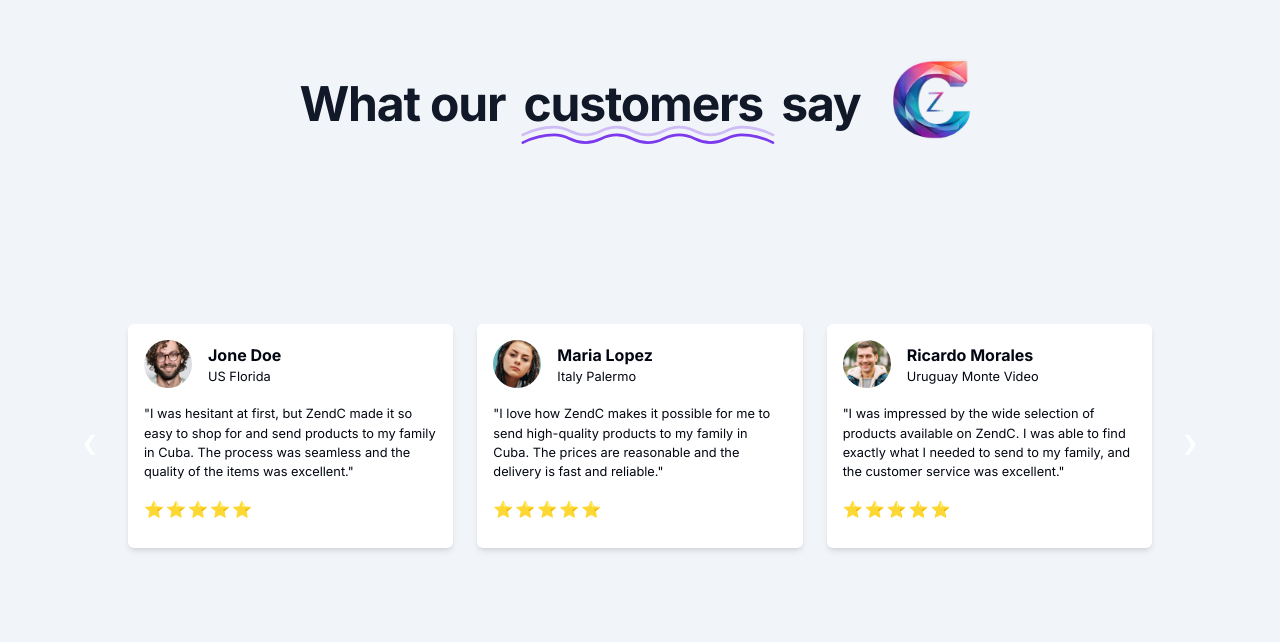
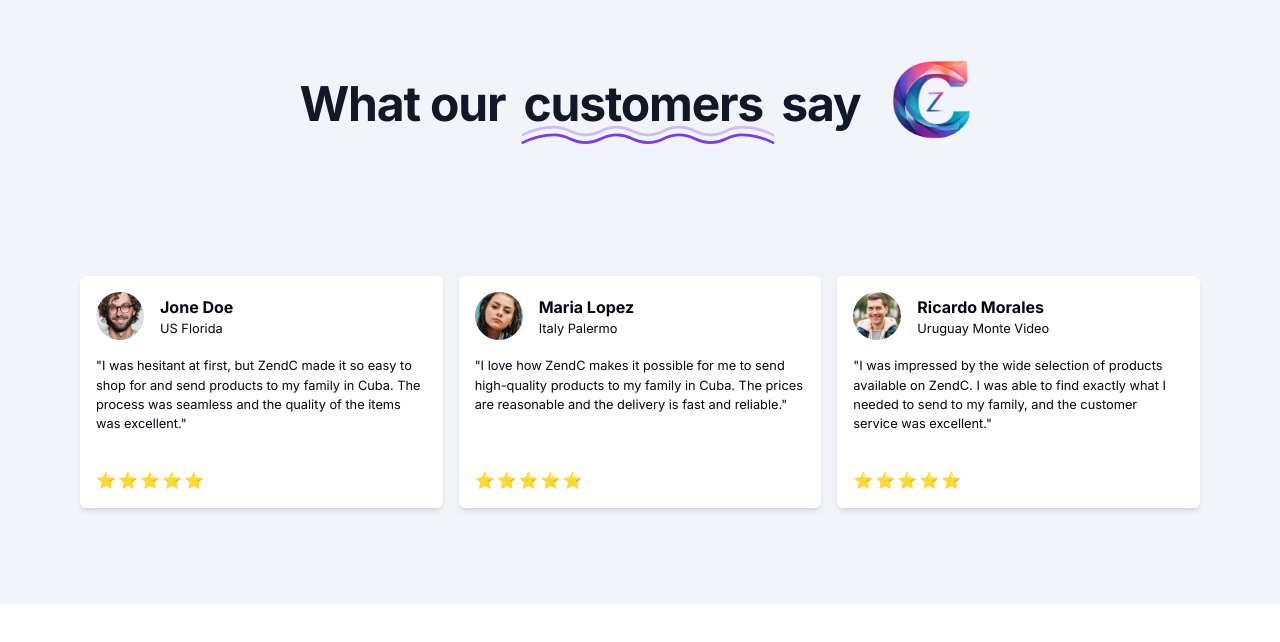
Before and after one commit to exagonsoft/zendc, a Next.js app: page / in a window 1280 px wide. Shown: the part 2411-3053 px from the top of the page. After the commit the page ends 3015 px from the top, so only its background shows below. Built offline with nearby package versions, Linux system fonts and the light colour scheme; no server answers.

Commit message:
#4 Update Carousel Logic

```diff
--- a/src/components/home/TestimonialSection.tsx
+++ b/src/components/home/TestimonialSection.tsx
@@ -24,9 +24,7 @@
             className="w-24 order-0 lg:order-2"
           />
         </div>
-        <div className="mx-auto flex max-w-2xl px-4 lg:mx-0 lg:max-w-none  gap-y-16">
-          <Carousel slides={testimonials} />
-        </div>
+        <Carousel slides={testimonials} />
       </MaxWidthWrapper>
     </section>
   );
--- a/src/components/shared/Carousel/Carousel.tsx
+++ b/src/components/shared/Carousel/Carousel.tsx
@@ -1,13 +1,13 @@
-"use client";
-
 "use client";
 
 import { Testimonial } from "@/types/testimonal";
-import React, { useState } from "react";
+import React, { useEffect, useState } from "react";
 import TestimonialCard from "../TestimonialCard";
+import './carouselStyles.css';
 
 const Carousel = ({ slides }: { slides: Array<Testimonial> }) => {
   const [currentIndex, setCurrentIndex] = useState(0);
+  const [renderSlides, setRenderSlides] = useState(Array<Testimonial>);
 
   const goToPrevSlide = () => {
     setCurrentIndex((prevIndex) =>
@@ -21,16 +21,27 @@
     );
   };
 
+  useEffect(() => {
+    const _usableTestimonials = slides.slice(currentIndex, currentIndex + 3);
+  }, [])
+
+  useEffect(() => {
+    let counter = 0;
+    setTimeout(() => {
+        goToNextSlide();
+    }, 10000);
+    const _usableTestimonials = slides.slice(currentIndex, currentIndex + 3);
+    while (_usableTestimonials.length < 3) {
+        _usableTestimonials.push(slides[counter]);
+        counter ++;
+    }
+    setRenderSlides(_usableTestimonials);
+  }, [currentIndex]);
+
   return (
-    <div className="w-full relative overflow-hidden lg:overflow-visible flex flex-col lg:flex-row">
-      <button className="absolute top-[45%] bg-[rgba(0, 0, 0, 0.5)] text-white border-none cursor-pointer p-2 px-[1.1rem] text-[20px] -left-16 hover:bg-slate-200 rounded-full transition-all" onClick={goToPrevSlide}>
-        ❮
-      </button>
-      <button className="absolute top-[45%] bg-[rgba(0, 0, 0, 0.5)] text-white border-none cursor-pointer p-2 px-[1.1rem] text-[20px] -right-16 hover:bg-slate-200 rounded-full transition-all" onClick={goToNextSlide}>
-        ❯
-      </button>
-      <div className="mx-auto grid sm:flex max-w-5xl grid-cols-1 grid-rows-1 gap-6 py-12 md:grid-cols-2 lg:grid-cols-3 w-full">
-        {slides.map((slide, index) => (
+    <div className="w-full relative overflow-hidden lg:overflow-visible flex flex-col gap-4">
+      <div className="w-full lg:flex overflow-visible gap-4 grid_containers">
+        {renderSlides.map((slide, index) => (
           <TestimonialCard
             key={index}
             name={slide.name}
@@ -41,6 +52,20 @@
           />
         ))}
       </div>
+      {/* <div className="w-full flex justify-center gap-8 items-center">
+        <button
+          className="relative order-1 top-[45%] bg-[rgba(0, 0, 0, 0.5)] text-white border-none cursor-pointer p-2 px-[1.1rem] text-[20px] -left-16 hover:bg-slate-200 rounded-full transition-all"
+          onClick={goToPrevSlide}
+        >
+          ❮
+        </button>
+        <button
+          className="relative order-3 top-[45%] bg-[rgba(0, 0, 0, 0.5)] text-white border-none cursor-pointer p-2 px-[1.1rem] text-[20px] -right-16 hover:bg-slate-200 rounded-full transition-all"
+          onClick={goToNextSlide}
+        >
+          ❯
+        </button>
+      </div> */}
     </div>
   );
 };
--- /dev/null
+++ b/src/components/shared/Carousel/carouselStyles.css
@@ -0,0 +1,14 @@
+.grid_containers {
+    display: grid;
+    grid-template-columns: repeat(auto-fill, minmax(30%, 1fr));
+    gap: 1rem;
+    width: 100%;
+}
+
+@media screen AND (max-width: 768px){
+    .grid_containers{
+        grid-template-columns: repeat(auto-fill, minmax(100%, auto));
+        grid-auto-flow: column;
+        max-height: 14rem;
+    }
+}
--- a/src/components/shared/TestimonialCard.tsx
+++ b/src/components/shared/TestimonialCard.tsx
@@ -30,7 +30,7 @@
 
   return (
     <div
-      className={`w-full bg-white rounded-md shadow-md transition-all flex flex-col gap-4 p-4 min-h-[14rem] hover:shadow-lg hover:scale-[1.05]`}
+      className={`w-full bg-white relative rounded-md shadow-md transition-all flex flex-col gap-4 p-4 min-h-[14rem] hover:shadow-lg hover:scale-[1.05]`}
     >
       <div className="w-full flex justify-start items-center gap-4">
         <img src={picture} alt="User" className="w-12 h-12 rounded-full" />
@@ -39,7 +39,7 @@
           <span className={`text-[.8rem] `}>{location}</span>
         </div>
       </div>
-      <p className={`text-[.8rem]`}>{`"${testimonial ? testimonial : ""}"`}</p>
+      <p className={`text-[.8rem] min-h-[6rem]`}>{`"${testimonial ? testimonial : ""}"`}</p>
       <div className="w-full flex gap-0.5 items-center min-h-4">
         {stars.map((star, index) => (
           <span key={index}>{star}</span>
--- a/src/mocks/testimonials.ts
+++ b/src/mocks/testimonials.ts
@@ -19,5 +19,12 @@
         location: 'Uruguay Monte Video',
         testimonial: `I was impressed by the wide selection of products\n available on ZendC. I was able to find exactly what I\n needed to send to my family, and the customer service was\n excellent.`,
         rate: 5
+    },
+    {
+        name: 'Ana Laura',
+        picture: '/users/user-3.webp',
+        location: 'Uruguay Monte Video',
+        testimonial: `I was impressed by the wide selection of products\n available on ZendC. I was able to find exactly what I\n needed to send to my family, and the customer service was\n excellent.`,
+        rate: 5
     }
 ]
```
